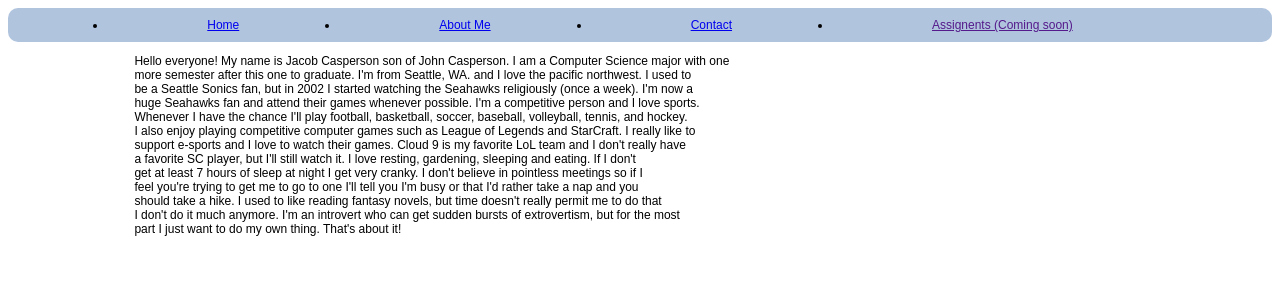
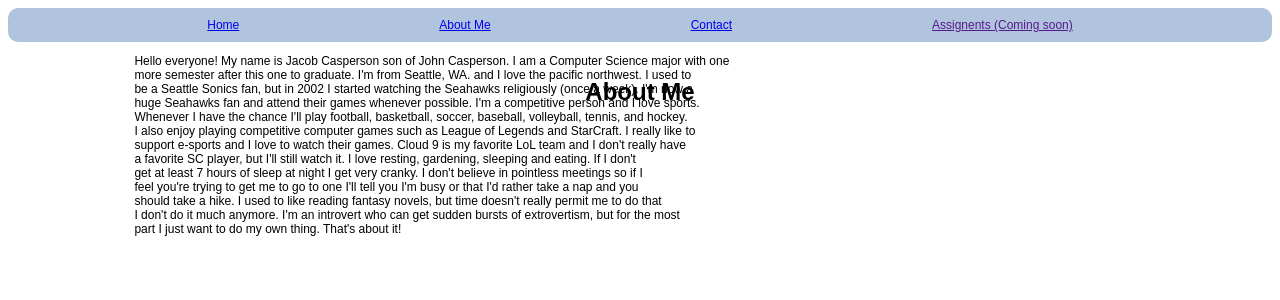
Before and after one commit to jataca/WebRepo, a PHP site: page /aboutme.html in a window 1280 px wide. Shown: the top 300 px of the page. Run offline with PHP 8.4, Linux system fonts and the light colour scheme.

Commit message:
LAst commit

```diff
--- a/aboutme.html
+++ b/aboutme.html
@@ -11,6 +11,10 @@
         <li><a href="http://php-jcasperson.rhcloud.com/contact.html">Contact</a></li></li>
         <li><a href="">Assignents (Coming soon)</a></li>
     </ul>
+</div>
+
+<div class="title">
+  <h1>About Me</h1>
 </div>
 
 <div class="floatright">
--- a/home.html
+++ b/home.html
@@ -26,7 +26,7 @@
 </div>
 
 <div class="title">
-  <h1>Jacob Homepage</h1>
+  <h1>Jacob's Homepage</h1>
 </div>
 
 <div class="fadein">
--- a/homestyles.css
+++ b/homestyles.css
@@ -44,6 +44,7 @@
 }
 .wrapper li {
         float: left;
+        list-style: none;
         padding: 0px 100px;
 
 }
```
